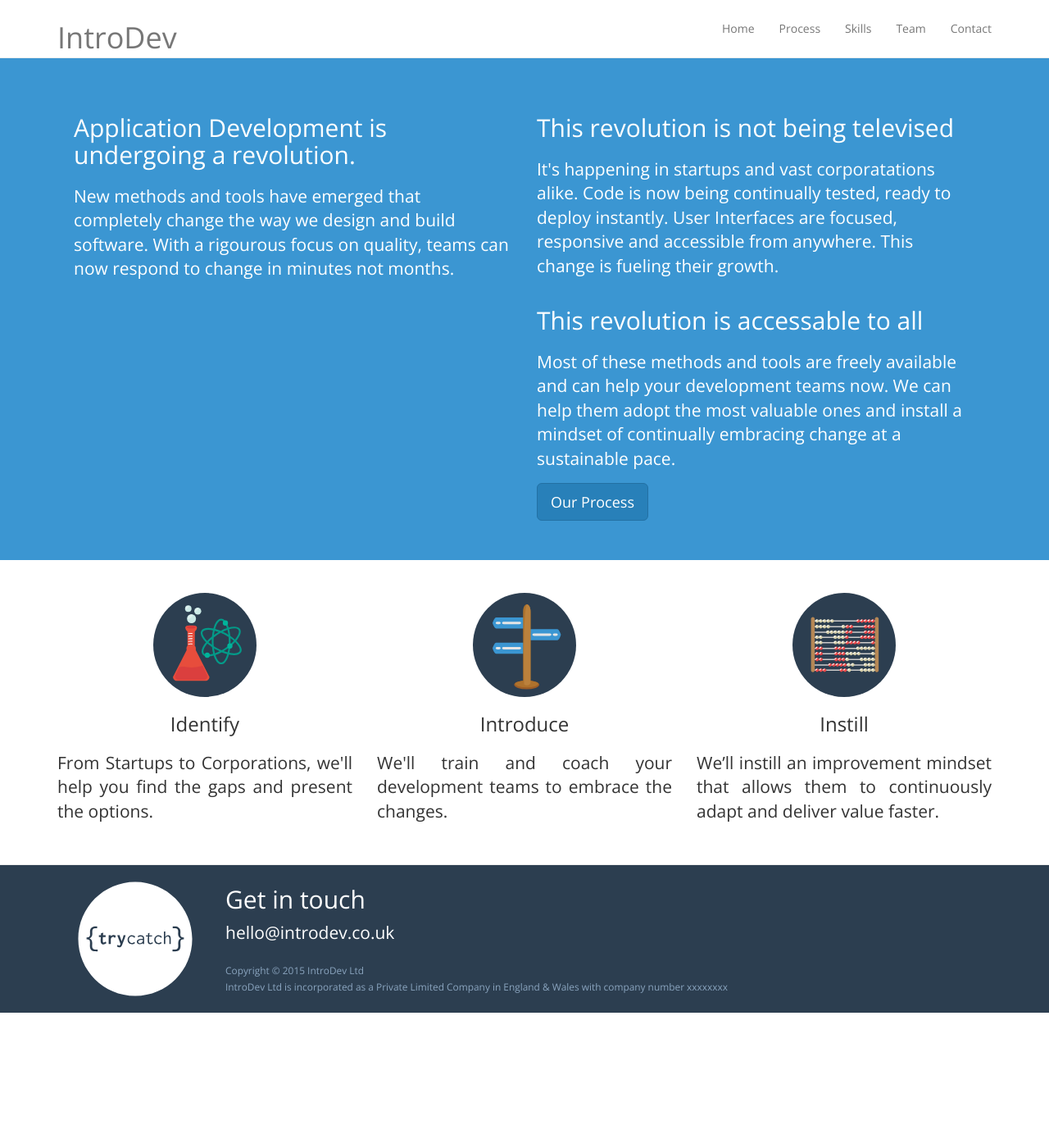
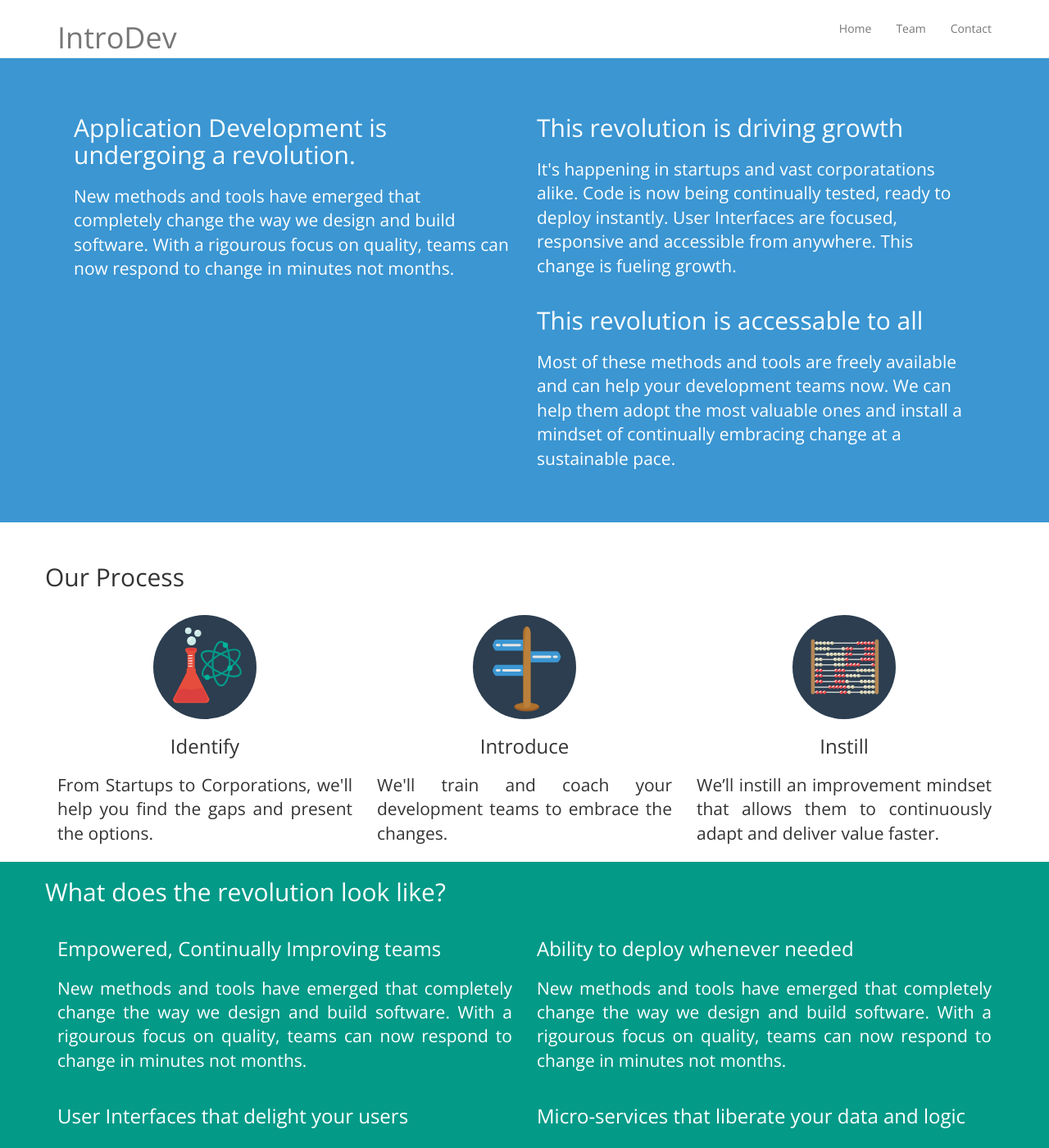
Before and after one commit to trycatchsoftware/trycatchsoftware.github.io, a Jekyll site: the page built from index.html, in a window 1280 px wide and 1400 px high. Shown: the whole window at 82% size. Built offline with Jekyll 4.4.1, drawn with Linux system fonts in a browser that asks for light colours; nearby versions of some CDN libraries; some of the changed text lies outside the part shown.

Commit message:
Added more sections to the home page with new copy removed the process and skills pages copy still needs some work, will try and apply the styles that I got from qtrback

```diff
--- a/_sass/_layout.scss
+++ b/_sass/_layout.scss
@@ -102,3 +102,9 @@ footer {
   text-align: center;
   clear: both;
 }
+
+.whatwedo {
+  background-color: #039a88;
+  color: white;
+
+}
--- a/index.html
+++ b/index.html
@@ -14,12 +14,12 @@ layout: default
           </p>
         </div>
         <div class="col-md-6">
-          <h2>This revolution is not being televised</h2>
+          <h2>This revolution is driving growth</h2>
           <p class="lead">
             It's happening in startups and vast corporatations alike.
             Code is now being continually tested, ready to deploy instantly.
             User Interfaces are focused, responsive and accessible from anywhere.
-            This change is fueling their growth.
+            This change is fueling growth.
           </p>
         </div>
         <div class="col-md-6">
@@ -28,11 +28,6 @@ layout: default
             Most of these methods and tools are freely available and can help your development teams now.
             We can help them adopt the most valuable ones and install a mindset of continually embracing change at a sustainable pace.
           </p>
-          <div>
-            <a class="btn btn-primary btn-lg" href="{{ '/process' | prepend: site.baseurl }}" role="button">
-              Our Process
-            </a>
-          </div>
         </div>
       </div>
     </div>
@@ -71,3 +67,50 @@ layout: default
     </section>
   </div>
 </div>
+<div class="container-fluid whatwedo">
+  <div class="container">
+    <div class="row">
+      <h2>What does the revolution look like?</h2>
+      <section class="col-lg-6 text-justify">
+        <h3>Empowered, Continually Improving teams</h3>
+        <p class="lead">
+          New methods and tools have emerged that completely change the way we design and build software.
+          With a rigourous focus on quality, teams can now respond to change in minutes not months.
+        </p>
+      </section>
+      <section class="col-lg-6 text-justify">
+        <h3>Ability to deploy whenever needed</h3>
+        <p class="lead">
+          New methods and tools have emerged that completely change the way we design and build software.
+          With a rigourous focus on quality, teams can now respond to change in minutes not months.
+        </p>
+      </section>
+    </div>
+    <div class="row">
+      <section class="col-lg-6 text-justify">
+        <h3>User Interfaces that delight your users</h3>
+        <p class="lead">
+          Javascript frameworks have changed the way we develop front ends.
+          No more waiting for pages to load and endless forms and grids.
+          Applications are fast, reponsive and put the user first.
+        </p>
+      </section>
+      <section class="col-lg-6 text-justify">
+        <h3>Micro-services that liberate your data and logic</h3>
+        <p class="lead">
+          Building api's that expose your data and logic to other applications in a secure way
+          can drive innovation and collaboration.
+        </p>
+      </section>
+    </div>
+  </div>
+</div>
+<div class="container-fluid technologies">
+  <div class="container">
+    <div class="row">
+      <h2>What technologies do we work with?</h2>
+      Stream of icons go here
+      Angular, node, less, sass, .NET, php, ionic, github, jenkins?, html5, mongo, anything else
+    </div>
+  </div>
+</div>
```
Also changed, not shown: other parts of index.html (+1 -0 lines), process.html (deleted, +0 -56 lines), skills.html (deleted, +0 -45 lines).
